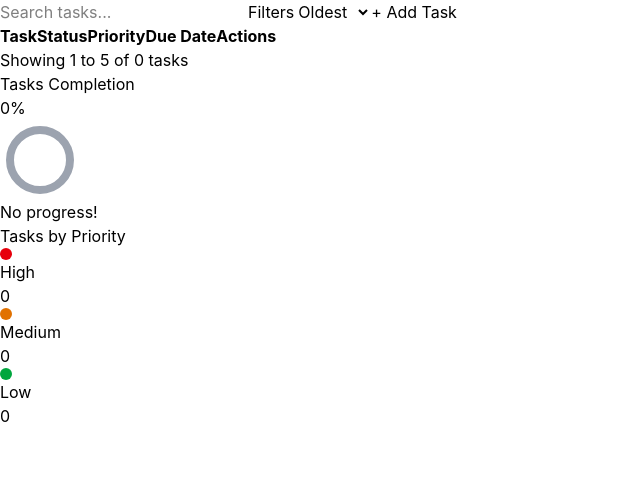
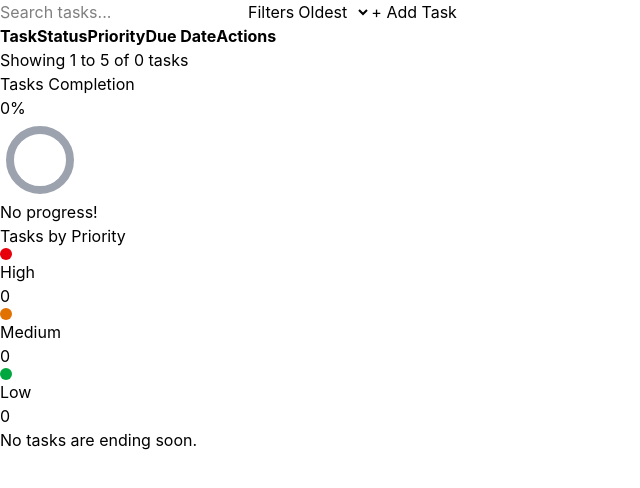
Before and after one commit to malakmuayad11/Taskflow, a React (Vite) app: page / in a window 1280 px wide. Shown: the top 488 px of the page, without its empty margins (0-640 px from the left). Built offline with nearby package versions, Linux system fonts and the light colour scheme.

Commit message:
Implement TasksDueSoonCard for Tasks Overview

```diff
--- /dev/null
+++ b/src/components/Tasks/TaskItem.tsx
@@ -0,0 +1,37 @@
+import type { ReactElement } from "react";
+import type { TaskStatus, TaskPriority } from "../../types/Task.ts";
+
+interface TaskItemProps {
+  title: string;
+  status: TaskStatus;
+  priority: TaskPriority;
+  dueDate: Date;
+  additionalData?: ReactElement;
+}
+
+export default function TaskItem({
+  title,
+  status,
+  priority,
+  dueDate,
+  additionalData,
+}: TaskItemProps) {
+  const parsedDueDate = dueDate instanceof Date ? dueDate : new Date(dueDate);
+  const formattedDate = Number.isNaN(parsedDueDate.getTime())
+    ? "Invalid date"
+    : parsedDueDate.toLocaleDateString("en-US", {
+        year: "numeric",
+        month: "long",
+        day: "2-digit",
+      });
+
+  return (
+    <tr>
+      <td>{title}</td>
+      <td>{status}</td>
+      <td>{priority}</td>
+      <td>{formattedDate}</td>
+      {additionalData}
+    </tr>
+  );
+}
--- a/src/components/Tasks/TaskRow.tsx
+++ b/src/components/Tasks/TaskRow.tsx
@@ -1,5 +1,5 @@
 import type { TaskStatus, TaskPriority } from "../../types/Task.ts";
-
+import TaskItem from "./TaskItem.tsx";
 interface TaskRowProps {
   title: string;
   status: TaskStatus;
@@ -17,25 +17,18 @@ export default function TaskRow({
   onEdit,
   onDelete,
 }: TaskRowProps) {
-  const parsedDueDate = dueDate instanceof Date ? dueDate : new Date(dueDate);
-  const formattedDate = Number.isNaN(parsedDueDate.getTime())
-    ? "Invalid date"
-    : parsedDueDate.toLocaleDateString("en-US", {
-        year: "numeric",
-        month: "long",
-        day: "2-digit",
-      });
-
   return (
-    <tr>
-      <td>{title}</td>
-      <td>{status}</td>
-      <td>{priority}</td>
-      <td>{formattedDate}</td>
-      <td>
-        <button onClick={onEdit}>Edit</button>
-        <button onClick={onDelete}>Delete</button>
-      </td>
-    </tr>
+    <TaskItem
+      title={title}
+      status={status}
+      priority={priority}
+      dueDate={dueDate}
+      additionalData={
+        <td>
+          <button onClick={onEdit}>Edit</button>
+          <button onClick={onDelete}>Delete</button>
+        </td>
+      }
+    />
   );
 }
--- /dev/null
+++ b/src/components/TasksOverview/TasksDueSoonCard.tsx
@@ -0,0 +1,18 @@
+import type { Task } from "../../types/Task.ts";
+import TaskItem from "../Tasks/TaskItem.tsx";
+const now = Date.now();
+
+export default function TasksDueSoonCard({ tasks }: { tasks: Task[] }) {
+  const dueSoonTasks = tasks.filter(
+    (task) => task.dueDate.getTime() - now <= 3 * 60 * 60 * 24 * 1000,
+  );
+
+  return (
+    <table className="overflow-y-scroll">
+      {dueSoonTasks.length === 0 && <p>No tasks are ending soon.</p>}
+      {dueSoonTasks.map((task) => (
+        <TaskItem {...task} key={task.id} />
+      ))}
+    </table>
+  );
+}
--- a/src/pages/App.tsx
+++ b/src/pages/App.tsx
@@ -5,6 +5,7 @@ import TasksList from "../components/Tasks/TasksList.tsx";
 import TasksCompletionCard from "../components/TasksOverview/TasksCompletionCard";
 import { getTasks } from "../services/localStorageService";
 import TasksByPriorityCard from "../components/TasksOverview/TasksByPriorityCard.tsx";
+import TasksDueSoonCard from "../components/TasksOverview/TasksDueSoonCard.tsx";
 
 export default function App() {
   return (
@@ -20,6 +21,7 @@ export default function App() {
       <TasksList initialTasks={getTasks()} />
       <TasksCompletionCard tasks={getTasks()} />
       <TasksByPriorityCard tasks={getTasks()} />
+      <TasksDueSoonCard tasks={getTasks()} />
     </>
   );
 }
```
